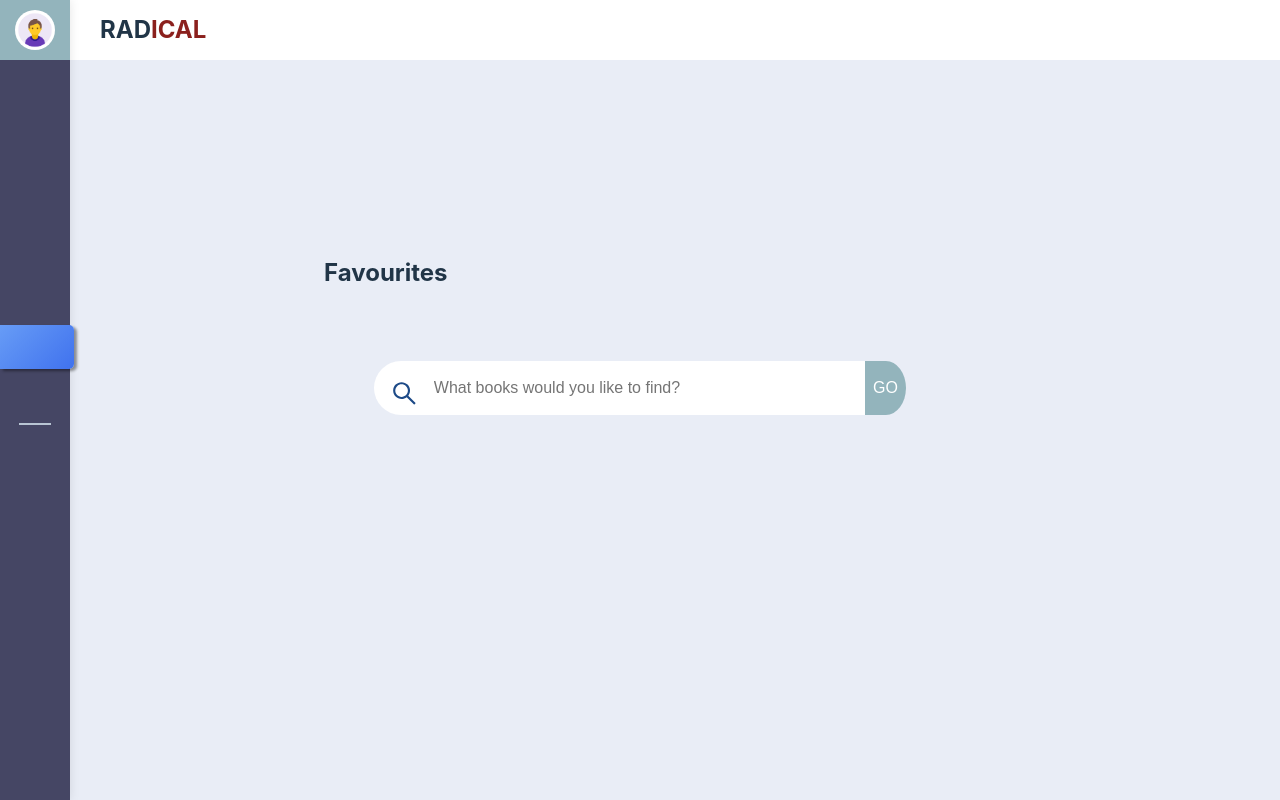
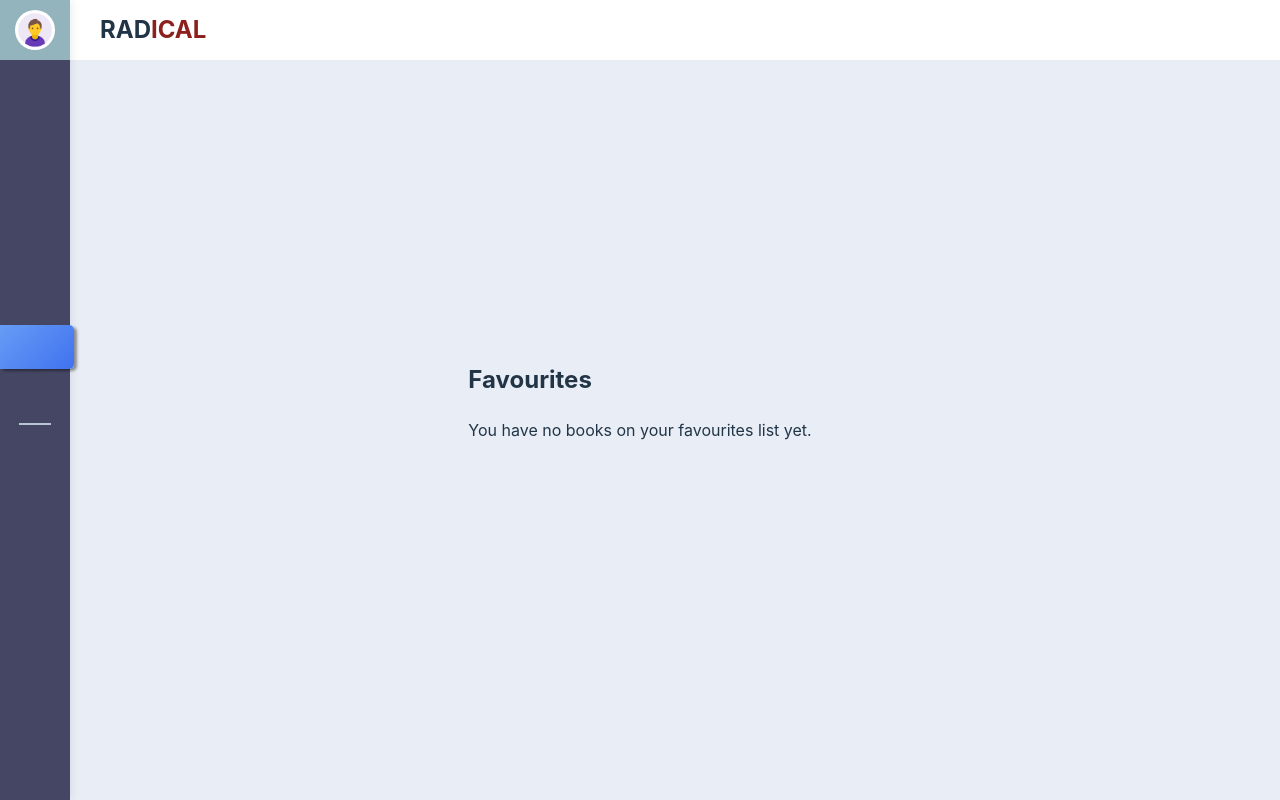
Before and after one commit to GabrielFdeOliveira/Book-API, a React (Vite) app in the folder book-api/: page /favourites in a window 1280 px wide. Built offline with nearby package versions, Linux system fonts and the light colour scheme; some icons are missing.

Commit message:
Feedback message added to the user when there is no books on his favourite list

```diff
--- a/book-api/src/pages/Favourites/Favourites.tsx
+++ b/book-api/src/pages/Favourites/Favourites.tsx
@@ -72,6 +72,10 @@ export default function Favourites() {
   return (
     <div className={styles.outter}>
       <h2>Favourites</h2>
+      {favourites.length === 0 && (
+        <p>You have no books on your favourites list yet.</p>
+      )}
+      {favourites.length > 0 && (
         <div className={styles.favPageContainer}>
           <div className={styles.favPageSearchBar}>
             <Searchbar handleClick={handleSearch} />
@@ -90,6 +94,7 @@ export default function Favourites() {
             ))}
           </div>
         </div>
+      )}
     </div>
   );
 }
```
Lines whose indentation alone changed are shown as unchanged.
